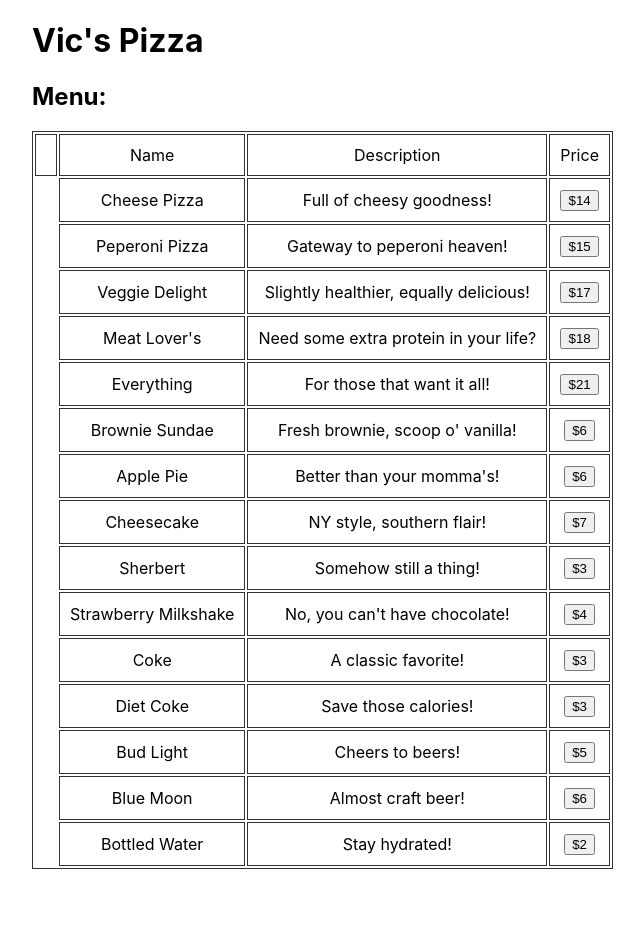
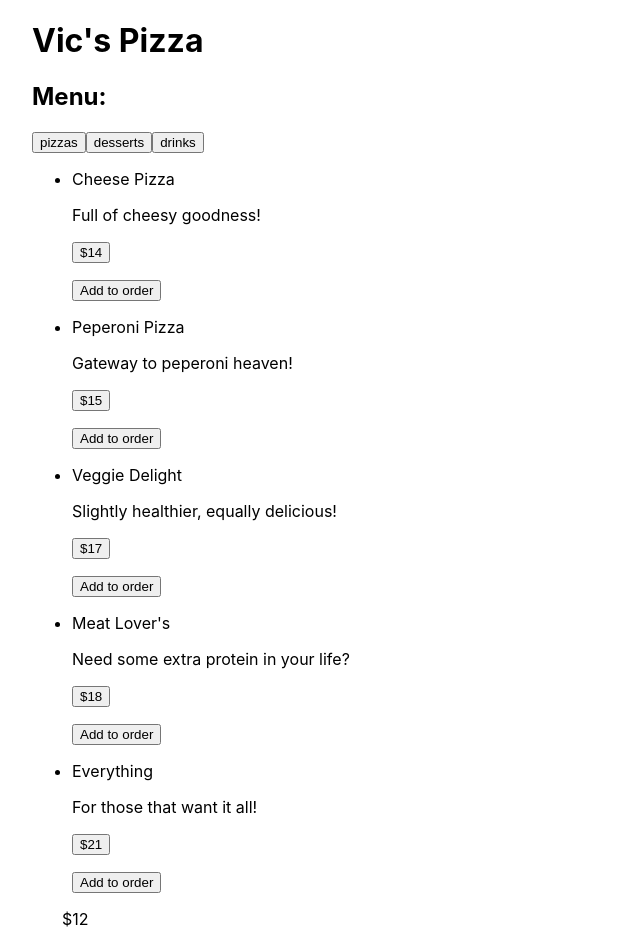
Before and after one commit to katefranks/react-pizza-app, a React (Create React App) app: page / in a window 1280 px wide. Shown: the whole page, without its empty margins (28-672 px from the left). Before the commit the page ends 871 px from the top, so only its background shows below. Built offline with nearby package versions, Linux system fonts and the light colour scheme.

Commit message:
updated all componenets

```diff
--- a/src/components/App.js
+++ b/src/components/App.js
@@ -1,52 +1,133 @@
-import { Component} from 'react';
+import {Component} from 'react';
 import './App.css';
 import MenuList from './MenuList';
-// import MenuItem from './MenuItem';
-import MenuCategory from './MenuCategory';
-
+import Order from './Order';
 
 class App extends Component {
   constructor(props) {
     super(props);
     this.state = {
       items: [],
-        selection: null,
+      order: [],
     }
-      // this.selectItem = this.selectItem.bind(this);
+    this.addToOrder = this.addToOrder.bind(this);
   }
 
   componentDidMount() {
     const items = [
-      {category: "Food Items", price: "$14", selected: false, name: "Cheese Pizza", description: "Full of cheesy goodness!"},
-      {category: "Food Items", price: "$15", selected: false, name: "Peperoni Pizza", description: "Gateway to peperoni heaven!"},
-      {category: "Food Items", price: "$17", selected: false, name: "Veggie Delight", description: "Slightly healthier, equally delicious!"},
-      {category: "Food Items", price: "$18", selected: false, name: "Meat Lover's", description: "Need some extra protein in your life?"},
-      {category: "Food Items", price: "$21", selected: false, name: "Everything", description: "For those that want it all!"},
-      {category: "Dessert Items", price: "$6", selected: false, name: "Brownie Sundae", description: "Fresh brownie, scoop o' vanilla!"},
-      {category: "Dessert Items", price: "$6", selected: false, name: "Apple Pie", description: "Better than your momma's!"},
-      {category: "Dessert Items", price: "$7", selected: false, name: "Cheesecake", description: "NY style, southern flair!"},
-      {category: "Dessert Items", price: "$3", selected: false, name: "Sherbert", description: "Somehow still a thing!"},
-      {category: "Dessert Items", price: "$4", selected: false, name: "Strawberry Milkshake", description: "No, you can't have chocolate!"},
-      {category: "Drink Items", price: "$3", selected: false, name: "Coke", description: "A classic favorite!"},
-      {category: "Drink Items", price: "$3", selected: false, name: "Diet Coke", description: "Save those calories!"},
-      {category: "Drink Items", price: "$5", selected: false, name: "Bud Light", description: "Cheers to beers!"},
-      {category: "Drink Items", price: "$6", selected: false, name: "Blue Moon", description: "Almost craft beer!"},
-      {category: "Drink Items", price: "$2", selected: false, name: "Bottled Water", description: "Stay hydrated!"}
+      {
+        category: "pizzas",
+        price: "$14",
+        selected: false,
+        name: "Cheese Pizza",
+        description: "Full of cheesy goodness!"
+      }, {
+        category: "pizzas",
+        price: "$15",
+        selected: false,
+        name: "Peperoni Pizza",
+        description: "Gateway to peperoni heaven!"
+      }, {
+        category: "pizzas",
+        price: "$17",
+        selected: false,
+        name: "Veggie Delight",
+        description: "Slightly healthier, equally delicious!"
+      }, {
+        category: "pizzas",
+        price: "$18",
+        selected: false,
+        name: "Meat Lover's",
+        description: "Need some extra protein in your life?"
+      }, {
+        category: "pizzas",
+        price: "$21",
+        selected: false,
+        name: "Everything",
+        description: "For those that want it all!"
+      }, {
+        category: "desserts",
+        price: "$6",
+        selected: false,
+        name: "Brownie Sundae",
+        description: "Fresh brownie, scoop o' vanilla!"
+      }, {
+        category: "desserts",
+        price: "$6",
+        selected: false,
+        name: "Apple Pie",
+        description: "Better than your momma's!"
+      }, {
+        category: "desserts",
+        price: "$7",
+        selected: false,
+        name: "Cheesecake",
+        description: "NY style, southern flair!"
+      }, {
+        category: "desserts",
+        price: "$3",
+        selected: false,
+        name: "Sherbert",
+        description: "Somehow still a thing!"
+      }, {
+        category: "desserts",
+        price: "$4",
+        selected: false,
+        name: "Strawberry Milkshake",
+        description: "No, you can't have chocolate!"
+      }, {
+        category: "drinks",
+        price: "$3",
+        selected: false,
+        name: "Coke",
+        description: "A classic favorite!"
+      }, {
+        category: "drinks",
+        price: "$3",
+        selected: false,
+        name: "Diet Coke",
+        description: "Save those calories!"
+      }, {
+        category: "drinks",
+        price: "$5",
+        selected: false,
+        name: "Bud Light",
+        description: "Cheers to beers!"
+      }, {
+        category: "drinks",
+        price: "$6",
+        selected: false,
+        name: "Blue Moon",
+        description: "Almost craft beer!"
+      }, {
+        category: "drinks",
+        price: "$2",
+        selected: false,
+        name: "Bottled Water",
+        description: "Stay hydrated!"
+      }
     ];
 
-    this.setState({ items });
+    this.setState({items});
 
   }
-  render(){
+
+  addToOrder(orderItem) {
+    const order = [...this.state.order];
+    order.push(orderItem);
+    this.setState({order});
+  }
+
+  render() {
     return (
       <div className="main-menu">
+        <header>
           <h1>Vic's Pizza</h1>
-        <h2>Menu:</h2>
-        <MenuList items={this.state.items} />
-        <MenuCategory category ={this.props.category} />
+        </header>
+        <MenuList items={this.state.items} addToOrder={this.addToOrder}/>
+        <Order order={this.state.order} />
       </div>
-    );
-  }
+  );}
 }
 export default App;
 
--- a/src/components/MenuCategory.js
+++ /dev/null
@@ -1,122 +0,0 @@
-import { Component } from 'react';
-class MenuCategory extends Component{
-  render() {
-    const category = this.props.category;
-    return (
-      <tr>
-        <th colSpan="2">
-          {category}
-        </th>
-      </tr>
-    );
-  }
-}
-
-export default MenuCategory;
-// import { Component } from 'react';
-// class MenuCategory extends Component{
-//   constructor(props) {
-//       super(props);
-//       this.state = {
-//         items: [],
-//       }
-//     }
-// //
-// addTodo(todo){
-//   todo.id = this.state.counter;
-//   const todos = [ ...this.state.todos ];
-//   todos.push(todo);
-//   this.setState((state) => ({ todos, counter: state.counter + 1 }));
-// }
-// //
-// addCategory(category)
-//     {
-//     const rows = [];
-//     let lastCategory = null;
-//     this.props.items.forEach((item) =>
-//     {
-//       if (item.category !== lastCategory)
-//     {
-//       rows.push(
-//           <item.category={item.category}
-//             key={item.category} />
-//         );
-//       }
-//       rows.push(
-//         <ItemRow
-//           item={item}
-//           key={item.name} />
-//       );
-//       lastCategory = item.category;
-//     });
-//
-//     return (
-//       <table>
-//         <thead>
-//           <tr>
-//             <th>{this.state.category}</th>
-//           </tr>
-//           <tr>
-//             <th>Name</th>
-//             <th>Price</th>
-//           </tr>
-//         </thead>
-//         <tbody>{rows}</tbody>
-//       </table>
-//     );
-//   }
-// }
-// export default MenuCategory;
-
-///////////////////////
-// 6/5/21- 5pm:
-///Next: incorporate category row into component to display categories and arrange items by correct category.
-// class ProductCategoryRow extends React.Component {
-//   render() {
-//     const category = this.props.category;
-//     return (
-//       <tr>
-//         <th colSpan="2">
-//           {category}
-//         </th>
-//       </tr>
-//     );
-//   }
-// }
-//
-// class ProductRow extends React.Component {
-//   render() {
-//     const product = this.props.product;
-//     const name = product.stocked ?
-//       product.name :
-//       <span style={{color: 'red'}}>
-//         {product.name}
-//       </span>;
-//
-//     return (
-//       <tr>
-//         <td>{name}</td>
-//         <td>{product.price}</td>
-//       </tr>
-//     );
-//   }
-// }
-
-
-
-
-// import { Component } from 'react';
-// class MenuCategory extends Component {
-//   render() {
-//       const category = this.props.category;
-//       return (
-//         <tr>
-//           <th colSpan="2">
-//             {category}
-//           </th>
-//         </tr>
-//       );
-//     }
-// }
-//
-// export default MenuCategory;
--- a/src/components/MenuItem.js
+++ b/src/components/MenuItem.js
@@ -1,51 +1,17 @@
-// import { Component } from 'react';
-// class MenuItem extends Component {
-// constructor(props) {
-//   super(props);
-//   this.handleSelected = this.handleSelected.bind(this);
-//   this.state = {isSelected: false};
-// }
-//
-// handleSelected() {
-//   this.setState({isSelected: true});
-// }
-//
-// render() {
-//   const isSelected = this.state.isSelected;
-//   let priceButton;
-//   if (isSelected) {
-//     priceButton = <priceButton onClick={this.handleSelected} />;
-//   }
-//
-//
-//   return (
-//     <div>
-//       < isSelected={isSelected} />
-//       {button}
-//     </div>
-//   );
-// }
-// }
-//
-// export default MenuItem;
+function MenuItem(props) {
 
+  const item = props.item;
 
-//       const item = this.props.item;
-//       const name = this.props.item.name;
-//
-//       // selected ?
-//       //   item.name :
-//       //   <span style={{color: 'red'}}>
-//       //     {item.name}
-//       //   </span>;
-//
-//       return (
-//         <tr>
-//           <td>{name}</td>
-//           <td>{item.price}</td>
-//         </tr>
-//       );
-//     }
-// }
-//
-// export default MenuItem;
+  // const {name, description, price} = props.item;
+
+  return(
+    <li key={item.name}>
+      <p>{item.name}</p>
+      <p>{item.description}</p>
+      <p><button>{item.price}</button></p>
+      <button onClick={() => props.addToOrder(props.item)}>Add to order</button>
+    </li>
+  )
+}
+
+export default MenuItem;
--- a/src/components/MenuList.js
+++ b/src/components/MenuList.js
@@ -1,41 +1,37 @@
 import { Component } from 'react';
+import MenuItem from './MenuItem';
+
 class MenuList extends Component {
+
   constructor(props) {
     super(props);
+
     this.state = {
-        category: '',
-        price: '',
-        selected: '',
-        name: '',
-        description: '',
+      selection: 'pizzas',
     }
-      this.saveItem = this.saveItem.bind(this);
-    }
-    saveItem() {
-      this.setState({ category: '', price: '', selected: '', name: '', description: '', });
   }
 
     render() {
-      const items = this.props.items.map((item) => (
-        <tr key={item.name}>
-        <th>{item.name.category}</th>
-        <td>{item.name}</td>
-        <td>{item.description}</td>
-        <td><button>{item.price}</button></td>
-        </tr>
+      // const categories = ['pizzas', 'desserts', 'drinks'];
+      const categories = this.props.items.map(item => item.category) // an array of categories (duplicates exist)
+      const uniqueCategories = [...new Set(categories)]; // an array of categories (no duplicates)
 
+      const headings = uniqueCategories.map(category => (
+        <button key={category} onClick={() => this.setState({ selection: category })}>{category}</button>
       ));
 
+      const items = this.props.items
+        .filter(item => item.category === this.state.selection)
+        .map((item) => <MenuItem item={item} addToOrder={this.props.addToOrder}/>);
+
       return(
-          <table>
-            <tr>
-              <td></td>
-              <td>Name</td>
-              <td>Description</td>
-              <td>Price</td>
-            </tr>
+        <>
+          <h2>Menu:</h2>
+          {headings}
+          <ul>
               { items }
-          </table>
+          </ul>
+        </>
       )
     }
   }
--- /dev/null
+++ b/src/components/Order.js
@@ -0,0 +1,20 @@
+function Order(props) {
+  const items = props.order.map((item, index) => (
+    <li>
+      <p>{item.name}</p>
+      <p>${item.price}</p>
+      <button>Remove</button>
+    </li>
+  ));
+
+  // const subtotal = props.order.reduce()
+
+  return (
+    <>
+      <ul>{items}</ul>
+      <div>${12}</div>
+    </>
+  )
+}
+
+export default Order;
```
Lines whose indentation alone changed are shown as unchanged.
